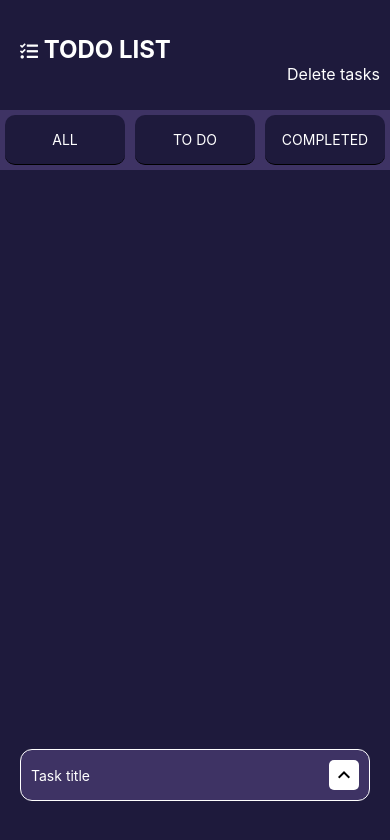
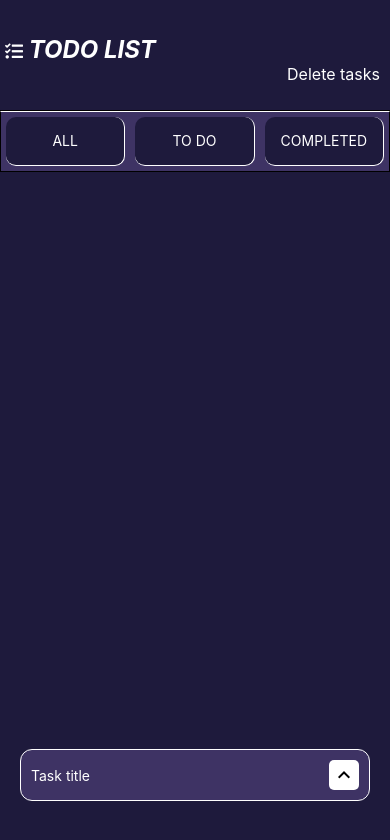
Before and after one commit to lmasucci-gt/Todo-List-App, a React Native app: screen / in a window 390 px wide. Shown: the top 840 px of the page. Built offline with nearby package versions, Linux system fonts and the light colour scheme.

Commit message:
Mejoras esteticas en la pantalla principal

```diff
--- a/src/components/ListItem.js
+++ b/src/components/ListItem.js
@@ -15,16 +15,16 @@ export default ({ title, onPress, completed }) => {
 
 const styles = StyleSheet.create({
   container: {
-    borderRadius: 12,
-    marginHorizontal: 15,
+    marginHorizontal: 35,
     marginVertical: 5,
     padding: 10,
     backgroundColor: "#3E3364",
     paddingHorizontal: 15,
     justifyContent: "center",
-    borderBottomWidth: 1,
+    borderBottomWidth: 2.5,
     borderBottomColor: "black",
-    justifyContent: "center",
+    borderRightColor: 'black',
+    borderRightWidth: 2.5,
     alignItems: "center",
   },
   text: {
--- a/src/index.js
+++ b/src/index.js
@@ -230,11 +230,16 @@ const styles = StyleSheet.create({
     backgroundColor: "#1E1A3C",
     paddingHorizontal: 15,
     justifyContent: "center",
-    borderBottomWidth: 0.5,
+    borderBottomWidth: 1,
+    borderBottomColor: 'white',
+    borderRightWidth: 1,
+    borderRightColor: 'white',
     justifyContent: "center",
-    alignItems: "center",
+    alignItems: "center"
   },
   filters: {
+    borderTopColor: 'white',
+    borderWidth: 0.8,
     flex: 0.8,
     flexDirection: "row",
     backgroundColor: "#3E3364",
@@ -255,15 +260,15 @@ const styles = StyleSheet.create({
     flex: 1,
     flexDirection: 'column',
     alignItems: 'stretch',
-    marginLeft: 15,
     marginTop: 35,
+    borderBottomWidth: 1,
+    borderBottomColor: 'black',
   },
   headerContainerDelete: {
     alignItems: 'flex-end'
   },
   headerContainerTitle: {
-    alignItems: 'flex-start',
-    fontStyle: 'italic'
+    alignItems: 'flex-start'
   },
   headerTitleDelete: {
     alignSelf: 'stretch',
@@ -273,6 +278,7 @@ const styles = StyleSheet.create({
   },
   headerTitle: {
     paddingLeft: 5,
+    fontStyle: 'italic',
     color: "white",
     alignContent: "center",
     justifyContent: "center",
```
